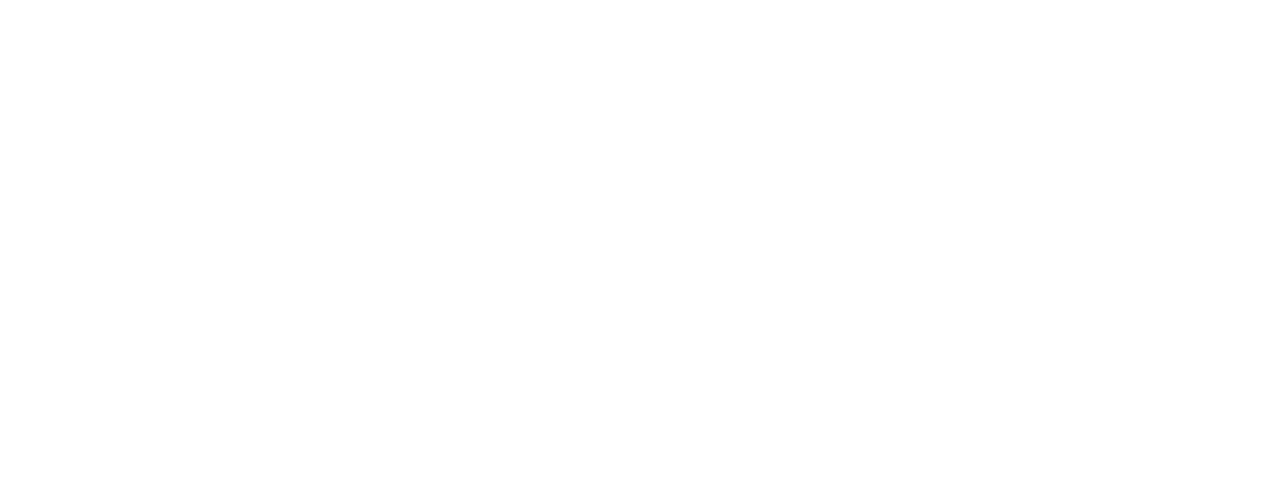
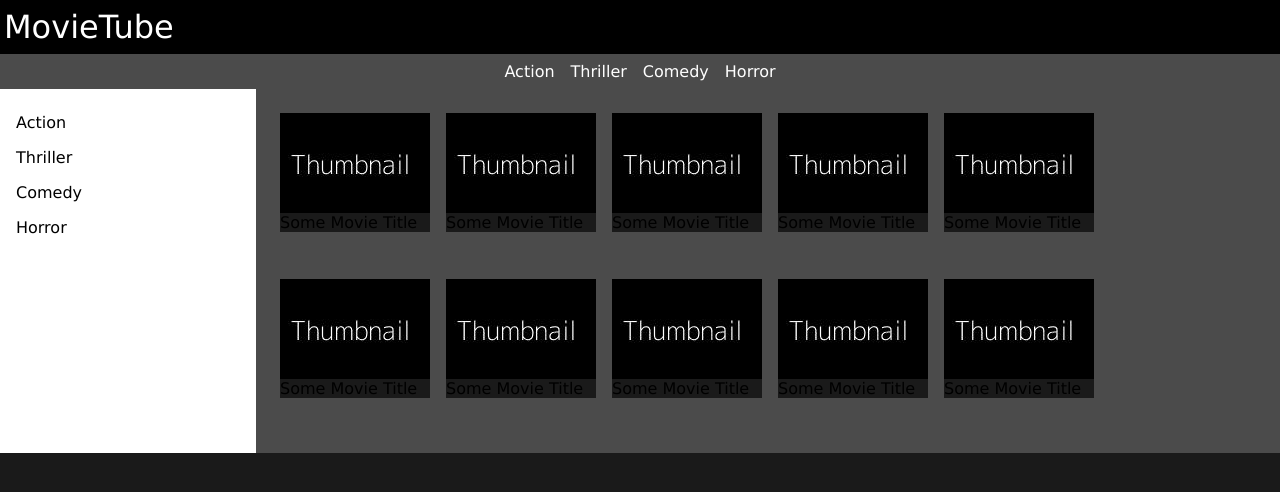
Before and after one commit to FBW44-2/uib-layout-laying-out-fullpage-osmonoh, a plain HTML site: page index.html in a window 1280 px wide. Drawn offline with Linux system fonts and the light colour scheme.

Commit message:
first commit

```diff
--- a/index.html
+++ b/index.html
@@ -1,10 +1,68 @@
 <!DOCTYPE html>
 <html>
-    <head>
-        <title>FlexBox Tube</title>
-        <link rel="stylesheet" href="styles.css">
-    </head>
-    <body>
-
-    </body>
+  <head>
+    <title>FlexBox Tube</title>
+    <link rel="stylesheet" href="styles.css" />
+  </head>
+  <body>
+    <header class="top-header">
+      <h1 class="headline">MovieTube</h1>
+    </header>
+    <main class="container">
+      <nav class="top-nav">
+        <a href="#" class="top-nav-link">Action</a>
+        <a href="#" class="top-nav-link">Thriller</a>
+        <a href="#" class="top-nav-link">Comedy</a>
+        <a href="#" class="top-nav-link">Horror</a>
+      </nav>
+      <div class="thumbnails-container">
+        <div class="thumbnail-card">
+          <img class="image" src="images/thumbnail.jpg" alt="thumbnail image" />
+          <p class="movie-title">Some Movie Title</p>
+        </div>
+        <div class="thumbnail-card">
+          <img class="image" src="images/thumbnail.jpg" alt="thumbnail image" />
+          <p class="movie-title">Some Movie Title</p>
+        </div>
+        <div class="thumbnail-card">
+          <img class="image" src="images/thumbnail.jpg" alt="thumbnail image" />
+          <p class="movie-title">Some Movie Title</p>
+        </div>
+        <div class="thumbnail-card">
+          <img class="image" src="images/thumbnail.jpg" alt="thumbnail image" />
+          <p class="movie-title">Some Movie Title</p>
+        </div>
+        <div class="thumbnail-card">
+          <img class="image" src="images/thumbnail.jpg" alt="thumbnail image" />
+          <p class="movie-title">Some Movie Title</p>
+        </div>
+        <div class="thumbnail-card">
+          <img class="image" src="images/thumbnail.jpg" alt="thumbnail image" />
+          <p class="movie-title">Some Movie Title</p>
+        </div>
+        <div class="thumbnail-card">
+          <img class="image" src="images/thumbnail.jpg" alt="thumbnail image" />
+          <p class="movie-title">Some Movie Title</p>
+        </div>
+        <div class="thumbnail-card">
+          <img class="image" src="images/thumbnail.jpg" alt="thumbnail image" />
+          <p class="movie-title">Some Movie Title</p>
+        </div>
+        <div class="thumbnail-card">
+          <img class="image" src="images/thumbnail.jpg" alt="thumbnail image" />
+          <p class="movie-title">Some Movie Title</p>
+        </div>
+        <div class="thumbnail-card">
+          <img class="image" src="images/thumbnail.jpg" alt="thumbnail image" />
+          <p class="movie-title">Some Movie Title</p>
+        </div>
+      </div>
+      <nav class="left-nav">
+        <a href="#" class="left-nav-link">Action</a>
+        <a href="#" class="left-nav-link">Thriller</a>
+        <a href="#" class="left-nav-link">Comedy</a>
+        <a href="#" class="left-nav-link">Horror</a>
+      </nav>
+    </main>
+  </body>
 </html>
--- a/styles.css
+++ b/styles.css
@@ -1,5 +1,74 @@
 * {
-    padding: 0px;
-    margin: 0px;
-    font-family: Verdana, Geneva, Tahoma, sans-serif;
+  box-sizing: border-box;
+  padding: 0px;
+  margin: 0px;
+  font-family: Verdana, Geneva, Tahoma, sans-serif;
 }
+
+body {
+  background-color: #1a1a1a;
+}
+
+a {
+  display: inline-block;
+  padding: 8px;
+  color: inherit;
+  text-decoration: none;
+}
+
+.top-header {
+  background-color: #000000;
+  padding: 8px 4px;
+  color: #ffffff;
+}
+
+.headline {
+  font-weight: 300;
+}
+
+.container {
+  display: flex;
+  flex-wrap: wrap;
+}
+
+.top-nav {
+  flex: 100%;
+  display: flex;
+  justify-content: center;
+  background-color: #4b4b4b;
+  color: #ffffff;
+}
+
+.thumbnails-container {
+  flex: 80%;
+  order: 2;
+  display: flex;
+  flex-wrap: wrap;
+  justify-content: flex-start;
+  background-color: #4b4b4b;
+  padding: 16px;
+}
+
+.thumbnail-card {
+  width: 150px;
+  height: 150px;
+  margin: 8px;
+}
+
+.image {
+  display: block;
+  width: 100%;
+}
+
+.movie-title {
+  background-color: #1a1a1a;
+}
+
+.left-nav {
+  flex: 20%;
+  order: 1;
+  display: flex;
+  flex-direction: column;
+  background-color: #ffffff;
+  padding: 16px 8px;
+}
```
